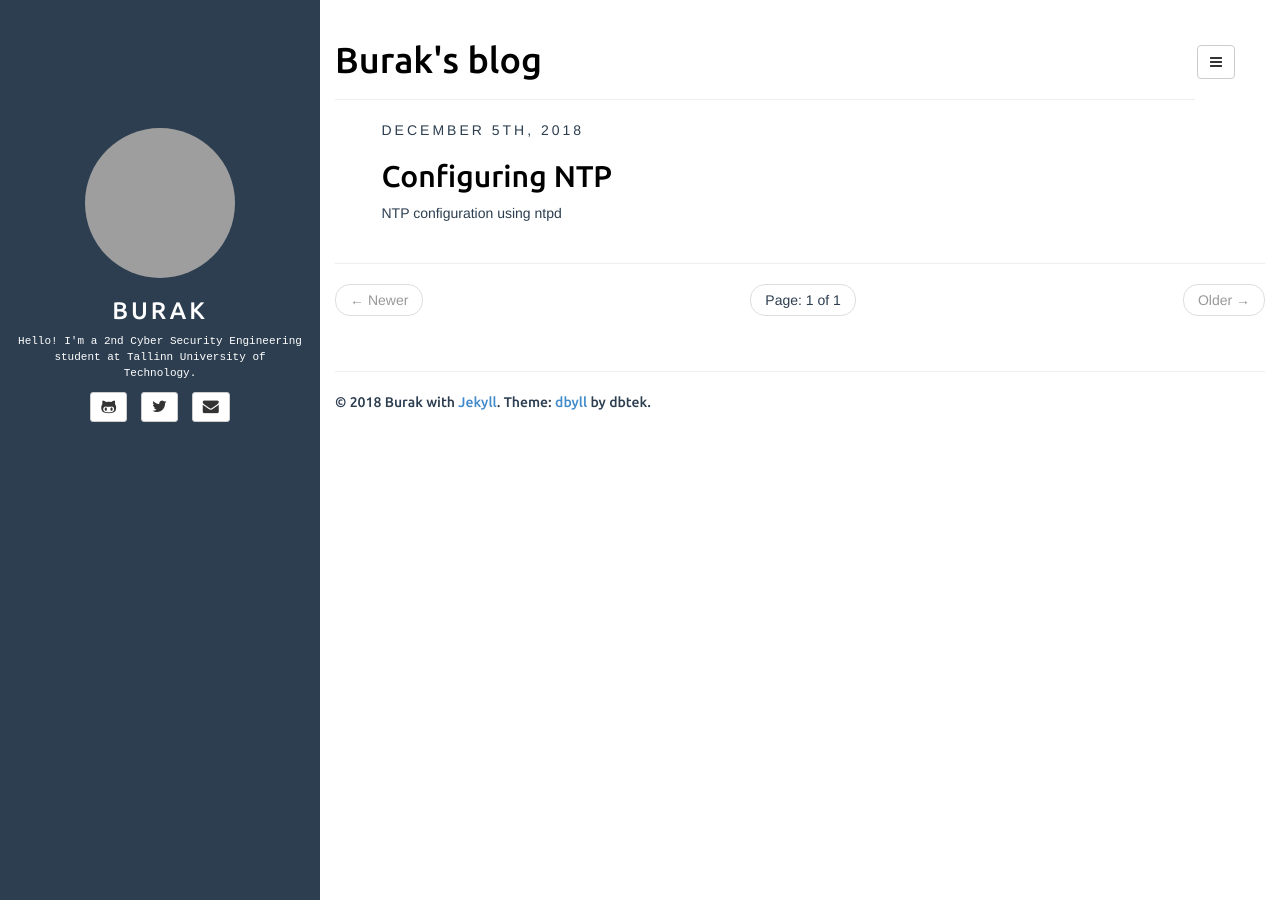
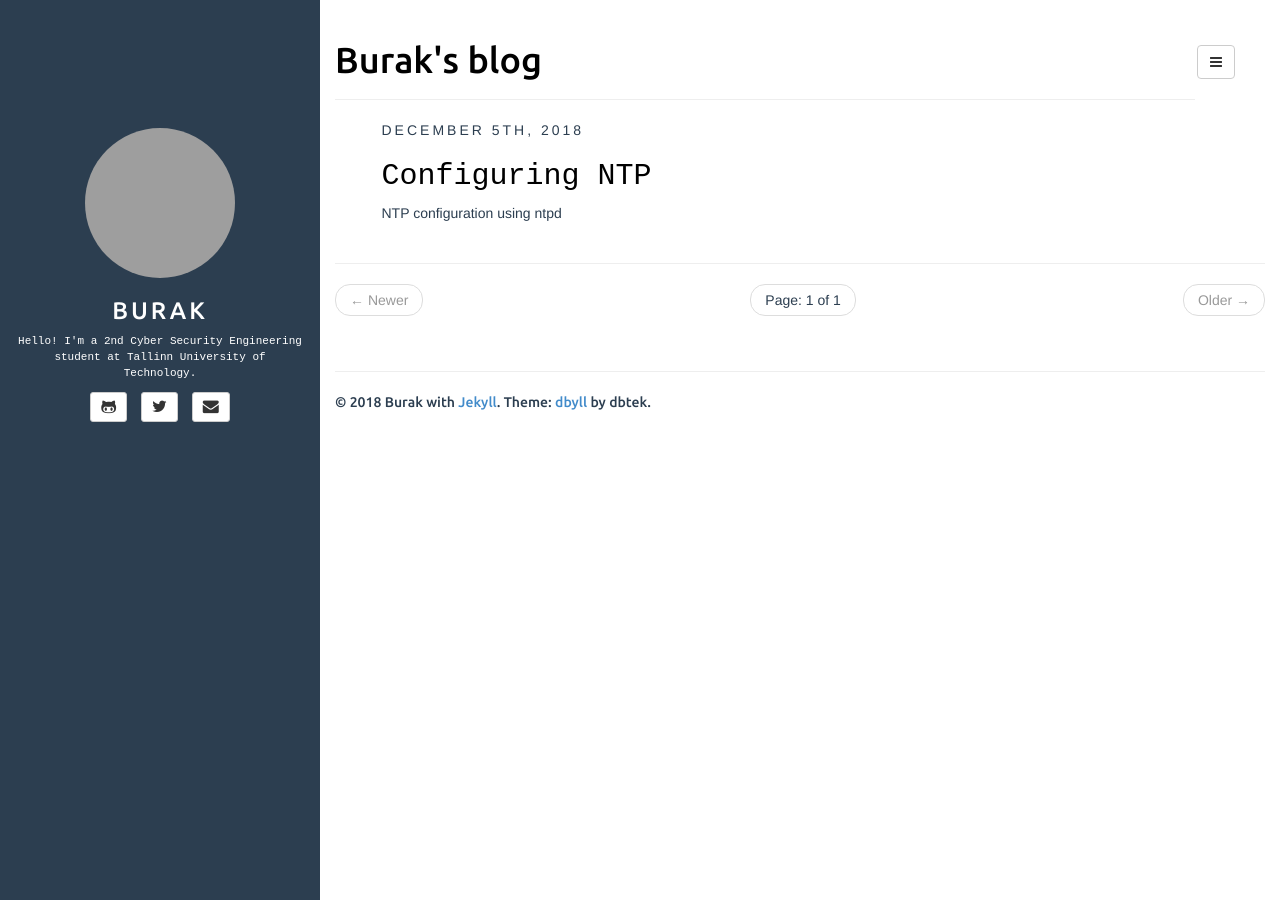
Before and after one commit to mavzerburak0/mavzerburak0.github.io, a Jekyll site: the page built from index.html, in a window 1280 px wide. Built offline with Jekyll 4.4.1, drawn with Linux system fonts in a browser that asks for light colours; the list of posts is cut into pages by our own code; grey boxes are pictures that could not be loaded.

Commit message:
Font change

```diff
--- a/assets/css/style.css
+++ b/assets/css/style.css
@@ -121,7 +121,7 @@ article.home h3,
 article.home h4,
 article.home h5,
 article.home h6 {
-	font-family: 'Ubuntu', sans-serif;
+	font-family: "Courier New", Courier, monospace;
 	color: #000;
 }
 
```
